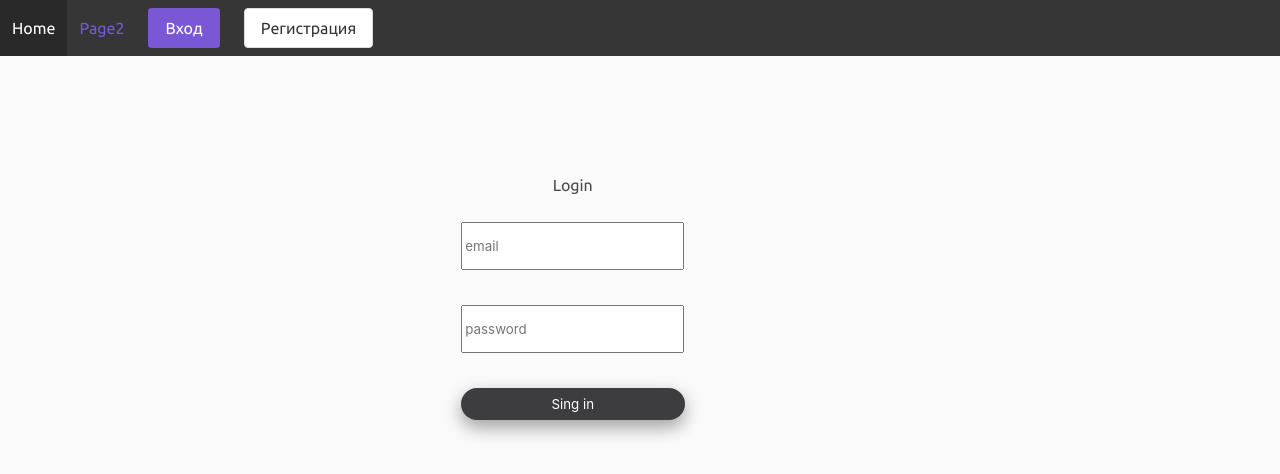
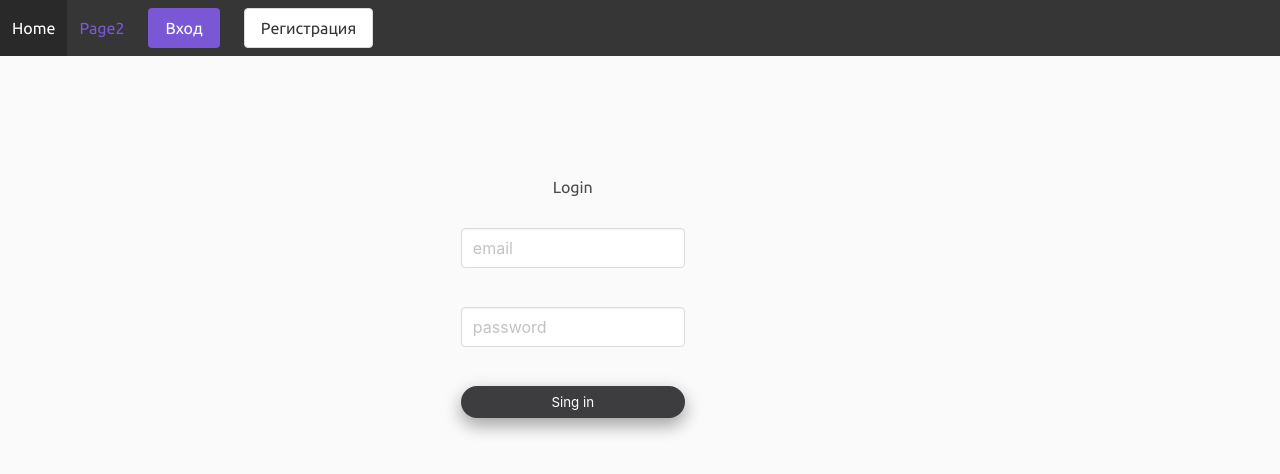
Before and after one commit to mitisit89/NoteApp, a Vue app in the folder client/: page /login in a window 1280 px wide. Shown: the top 474 px of the page. Built offline with nearby package versions, Linux system fonts and the light colour scheme.

Commit message:
change to vuefy compnents

```diff
--- a/client/src/components/Form.vue
+++ b/client/src/components/Form.vue
@@ -1,8 +1,9 @@
 <template>
   <form @submit.prevent="onSubmint">
     <h2>Добавить</h2>
-    <input type="text" v-model="title" />
-    <textarea v-model="body"></textarea>
+     <b-field label="Title">
+    <b-input type="text" v-model="title" /></b-field>
+    <b-input type='textarea' v-model="body"></b-input>
     <button type="submit">Add</button>
   </form>
 </template>
--- a/client/src/components/RecipeCard.vue
+++ b/client/src/components/RecipeCard.vue
@@ -1,10 +1,10 @@
 <template>
   <div class="card">
     <h2 class="card-title">{{ post.title }}</h2>
-    <div class="card-body">{{ post.body }}</div>
+    <div class="content">{{ post.body }}</div>
     <div class="meta">
-      <span class="datetime">{{ post.time }}</span>
-      <span class="tags">tags</span>
+      <time class="datetime">{{ post.time }}</time>
+      <b-tag type="is-info">tags</b-tag>
     </div>
     <button class="rm-btn" v-on:click="$emit('remove-item', post.id)">
       <span class="material-icons"> delete </span>
--- a/client/src/views/Login.vue
+++ b/client/src/views/Login.vue
@@ -2,10 +2,10 @@
   <form @submit.prevent="Login" name="LoginForm">
     <h1>Login</h1>
     <div class="form-input">
-      <input type="email" name="email" placeholder="email" v-model="email" />
+      <b-input type="email" name="email" placeholder="email" v-model="email" />
     </div>
     <div class="form-input">
-      <input
+      <b-input
         type="password"
         name="passowrd"
         placeholder="password"
```
